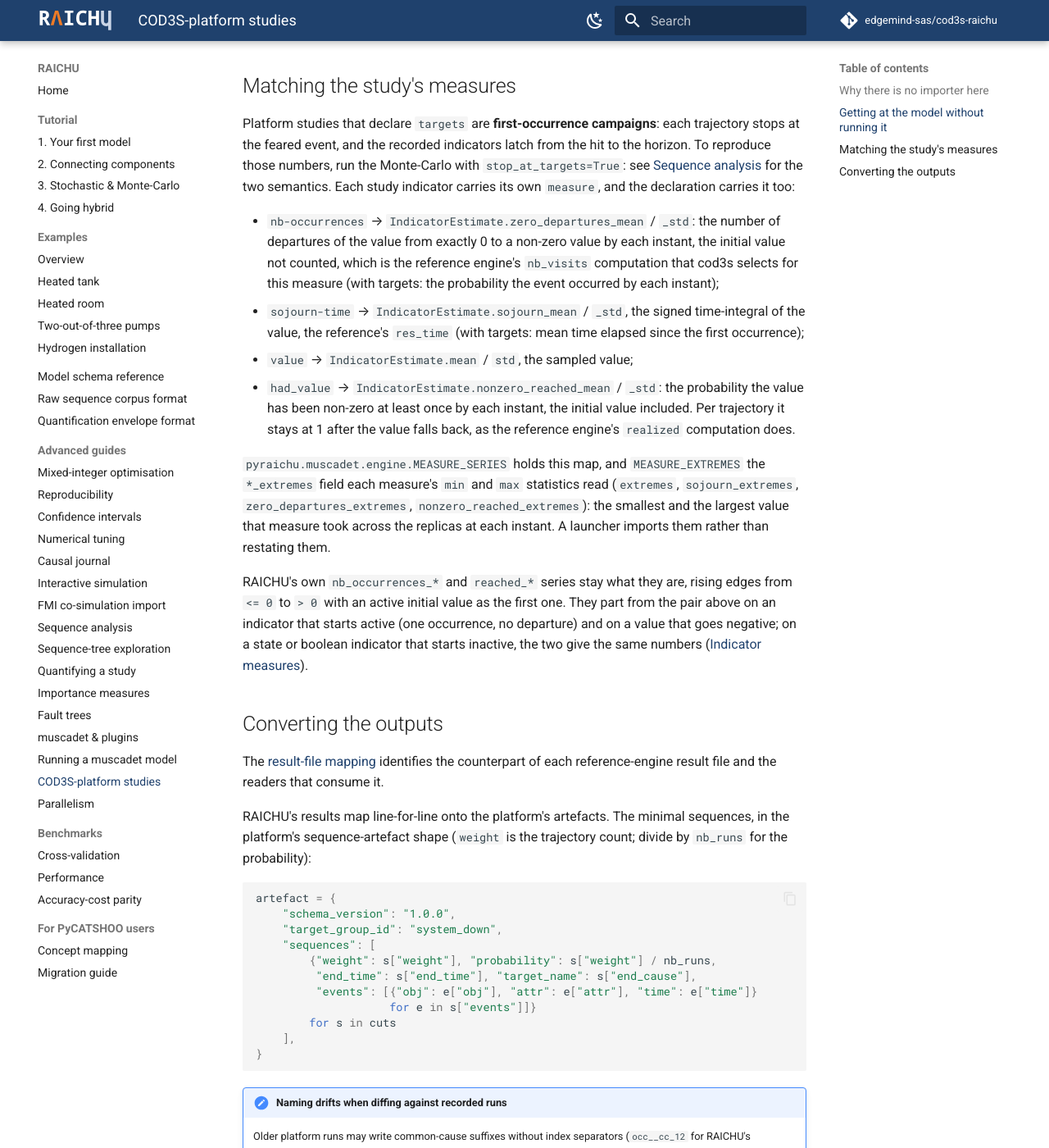
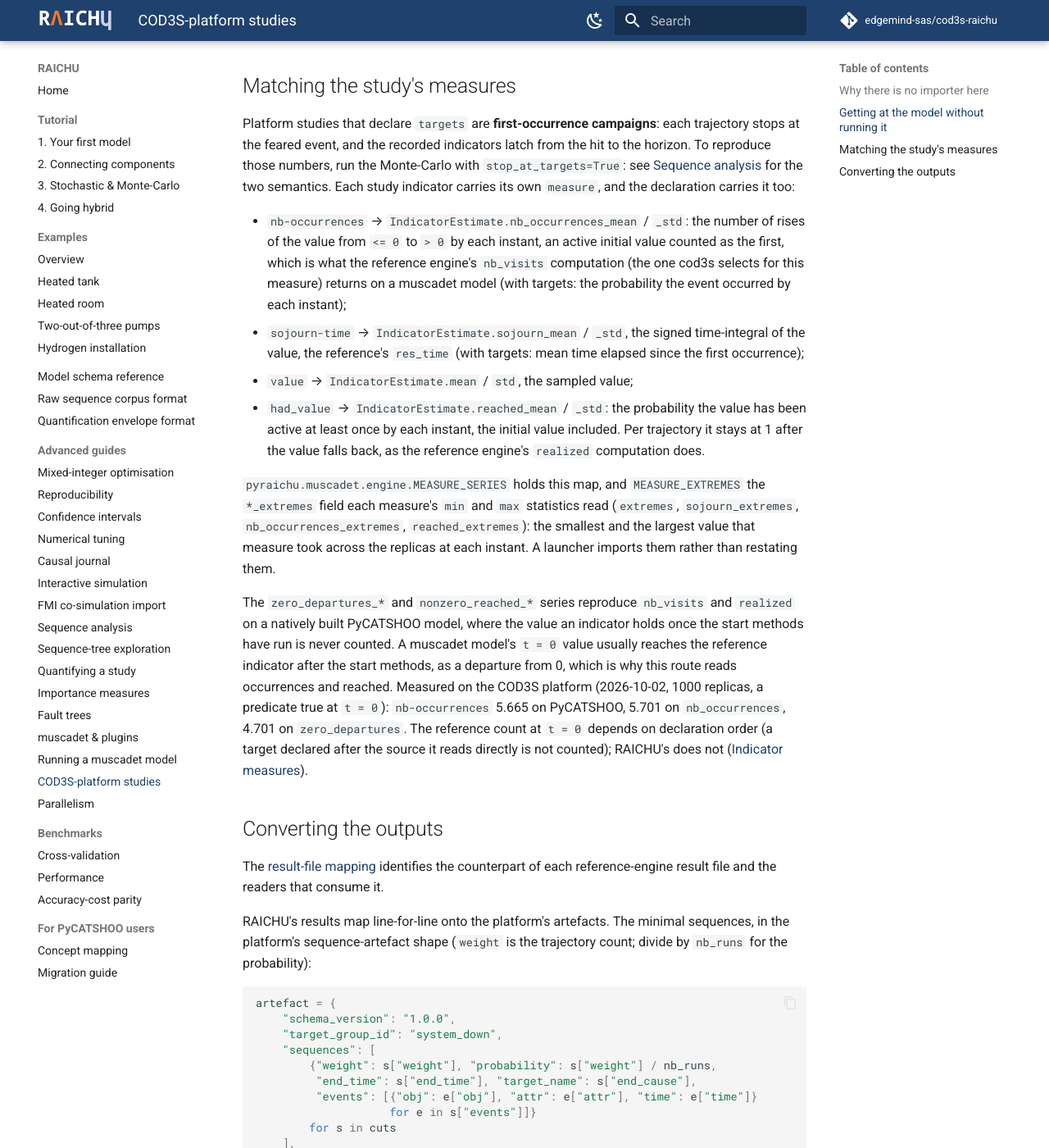
Before and after one commit to edgemind-sas/cod3s-raichu, an MkDocs documentation site: the page built from docs/guides/platform-import.md, in a window 1280 px wide and 1400 px high, scrolled down 1335 px. Shown: the whole window at 82% size. Built offline with MkDocs 1.6.1 and Material for MkDocs 9.7.7, drawn with Linux system fonts in a browser that asks for light colours; comment, search, counter and statistics services are not loaded.

Commit message:
fix(muscadet): read nb-occurrences and had_value on occurrences and reached again (#120)
0.77.0 pointed the muscadet route's published map at the new zero-departure
pair. Measured on a COD3S platform study through both engines, that moved
RAICHU away from the reference engine: a predicate true at t = 0 read 4.701
occurrences against the reference's 5.665, where occurrences read 5.701.

On the muscadet route the t = 0 truth reaches the reference engine's
indicator through sensitive methods that run after its start methods, so
nb_visits counts it as a departure from 0, which is what occurrences count.
The zero-departure pair reproduces nb_visits and realized on a natively built
model whose value is set by start methods; it stays on every indicator.

MEASURE_SERIES and MEASURE_EXTREMES read nb_occurrences and reached again.
Where the reference engine's t = 0 count depends on the declaration order of
two components, no fixed map follows it; the documentation says so.

Version 0.77.1.

Co-authored-by: Roland Donat <roland.donat@edgemind.net>

```diff
--- a/docs/guides/platform-import.md
+++ b/docs/guides/platform-import.md
@@ -75,18 +75,18 @@ run the Monte-Carlo with `stop_at_targets=True`: see
 the two semantics. Each study indicator carries its own `measure`, and the
 declaration carries it too:
 
-- `nb-occurrences` → `IndicatorEstimate.zero_departures_mean` / `_std`:
-  the number of departures of the value from exactly 0 to a non-zero
-  value by each instant, the initial value not counted, which is the
-  reference engine's `nb_visits` computation that cod3s selects for this
-  measure (with targets: the probability the event occurred by each
-  instant);
+- `nb-occurrences` → `IndicatorEstimate.nb_occurrences_mean` / `_std`:
+  the number of rises of the value from `<= 0` to `> 0` by each instant,
+  an active initial value counted as the first, which is what the
+  reference engine's `nb_visits` computation (the one cod3s selects for
+  this measure) returns on a muscadet model (with targets: the
+  probability the event occurred by each instant);
 - `sojourn-time` → `IndicatorEstimate.sojourn_mean` / `_std`, the signed
   time-integral of the value, the reference's `res_time` (with targets:
   mean time elapsed since the first occurrence);
 - `value` → `IndicatorEstimate.mean` / `std`, the sampled value;
-- `had_value` → `IndicatorEstimate.nonzero_reached_mean` / `_std`: the
-  probability the value has been non-zero at least once by each instant,
+- `had_value` → `IndicatorEstimate.reached_mean` / `_std`: the
+  probability the value has been active at least once by each instant,
   the initial value included. Per trajectory it stays at 1 after the
   value falls back, as the reference engine's `realized` computation
   does.
@@ -94,16 +94,22 @@ declaration carries it too:
 `pyraichu.muscadet.engine.MEASURE_SERIES` holds this map, and
 `MEASURE_EXTREMES` the `*_extremes` field each measure's `min` and `max`
 statistics read (`extremes`, `sojourn_extremes`,
-`zero_departures_extremes`, `nonzero_reached_extremes`): the smallest and
+`nb_occurrences_extremes`, `reached_extremes`): the smallest and
 the largest value that measure took across the replicas at each instant.
 A launcher imports them rather than restating them.
 
-RAICHU's own `nb_occurrences_*` and `reached_*` series stay what they
-are, rising edges from `<= 0` to `> 0` with an active initial value as
-the first one. They part from the pair above on an indicator that starts
-active (one occurrence, no departure) and on a value that goes negative;
-on a state or boolean indicator that starts inactive, the two give the
-same numbers ([Indicator measures](../reference/model-schema.md#indicator)).
+The `zero_departures_*` and `nonzero_reached_*` series reproduce
+`nb_visits` and `realized` on a natively built PyCATSHOO model, where
+the value an indicator holds once the start methods have run is never
+counted. A muscadet model's `t = 0` value usually reaches the reference
+indicator after the start methods, as a departure from 0, which is why
+this route reads occurrences and reached. Measured on the COD3S platform
+(2026-10-02, 1000 replicas, a predicate true at `t = 0`):
+`nb-occurrences` 5.665 on PyCATSHOO, 5.701 on `nb_occurrences`, 4.701 on
+`zero_departures`. The reference count at `t = 0` depends on
+declaration order (a target declared after the source it reads directly
+is not counted); RAICHU's does not
+([Indicator measures](../pycatshoo/concept-mapping.md#indicator-measures)).
 
 ## Converting the outputs
 
```
Also changed, not shown: Cargo.toml (+15 -15 lines), docs/pycatshoo/concept-mapping.md (+17 -5 lines), docs/reference/model-schema.md (+4 -2 lines), docs/tutorial/03-stochastic-and-monte-carlo.md (+1 -2 lines), 3 other files.
